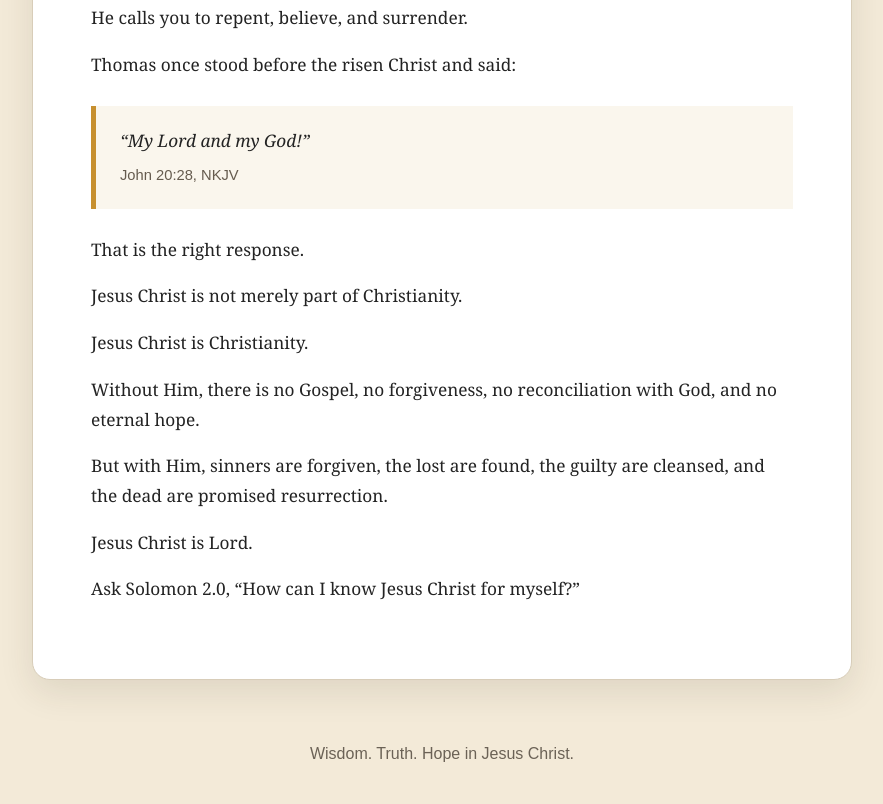
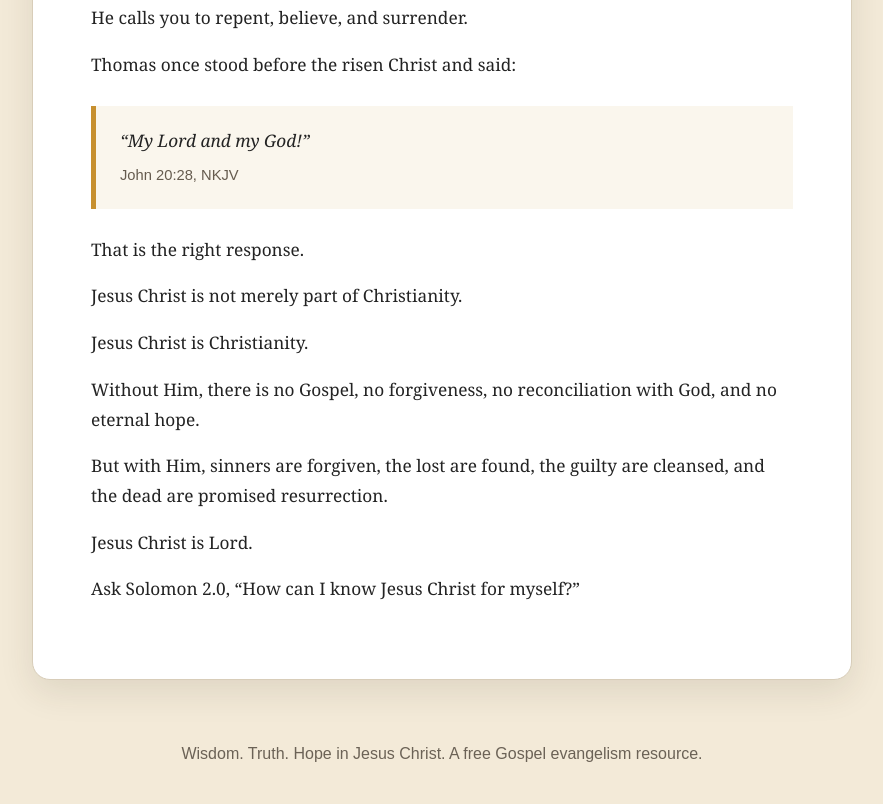
Before and after one commit to Solomonforjesus/solomon-2, a plain HTML site: page articles/who-is-jesus-christ/index.html in a window 1280 px wide. Shown: the part 6409-7213 px from the top of the page, without its empty margins (198-1081 px from the left). Drawn offline with Linux system fonts and the light colour scheme; a script that the page names is missing.

Commit message:
SEO: add evangelism purpose to Christian article

```diff
--- a/articles/who-is-jesus-christ/index.html
+++ b/articles/who-is-jesus-christ/index.html
@@ -583,7 +583,7 @@
       </p></div>
     </article>
   </main>
-  <footer class="reader-footer">Wisdom. Truth. Hope in Jesus Christ.</footer>
+  <footer class="reader-footer">Wisdom. Truth. Hope in Jesus Christ. A free Gospel evangelism resource.</footer>
   <script>
     async function shareCurrentArticle() {
       const shareStatus = document.getElementById("shareStatus");
```
